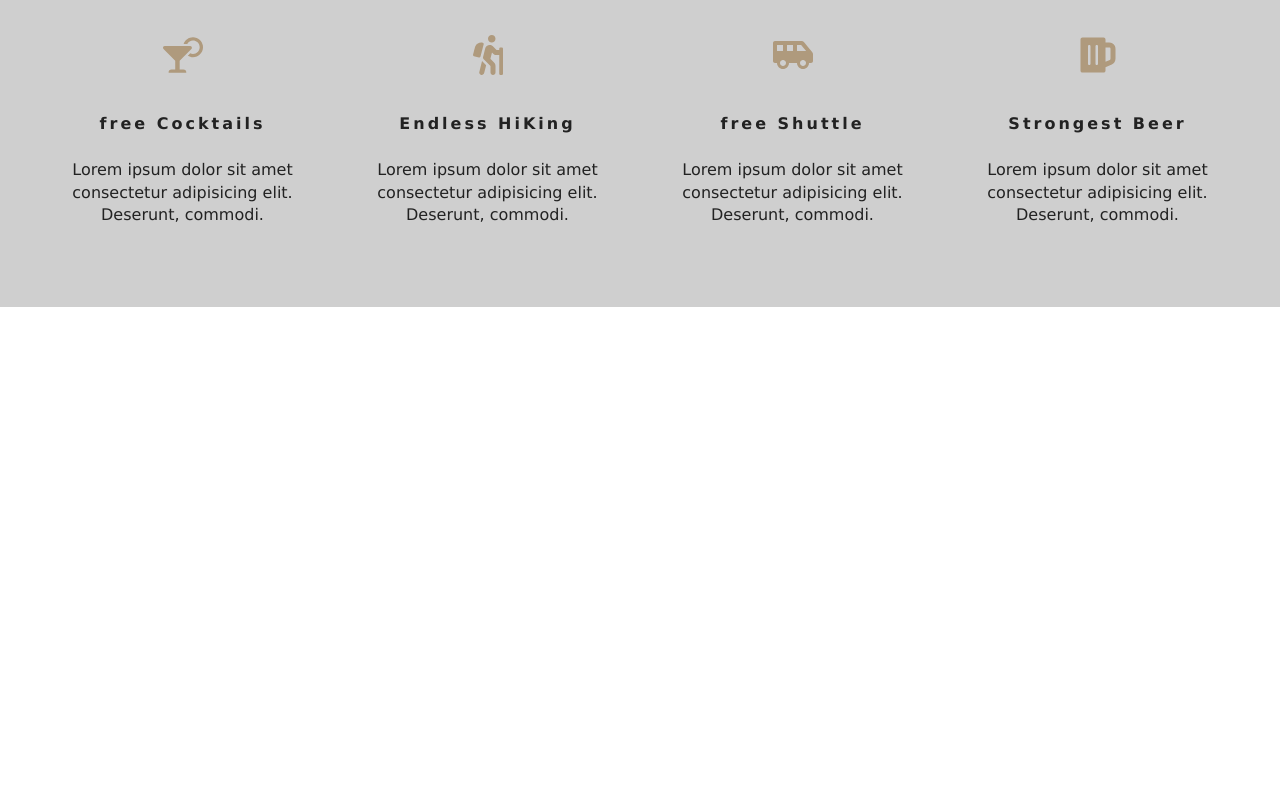
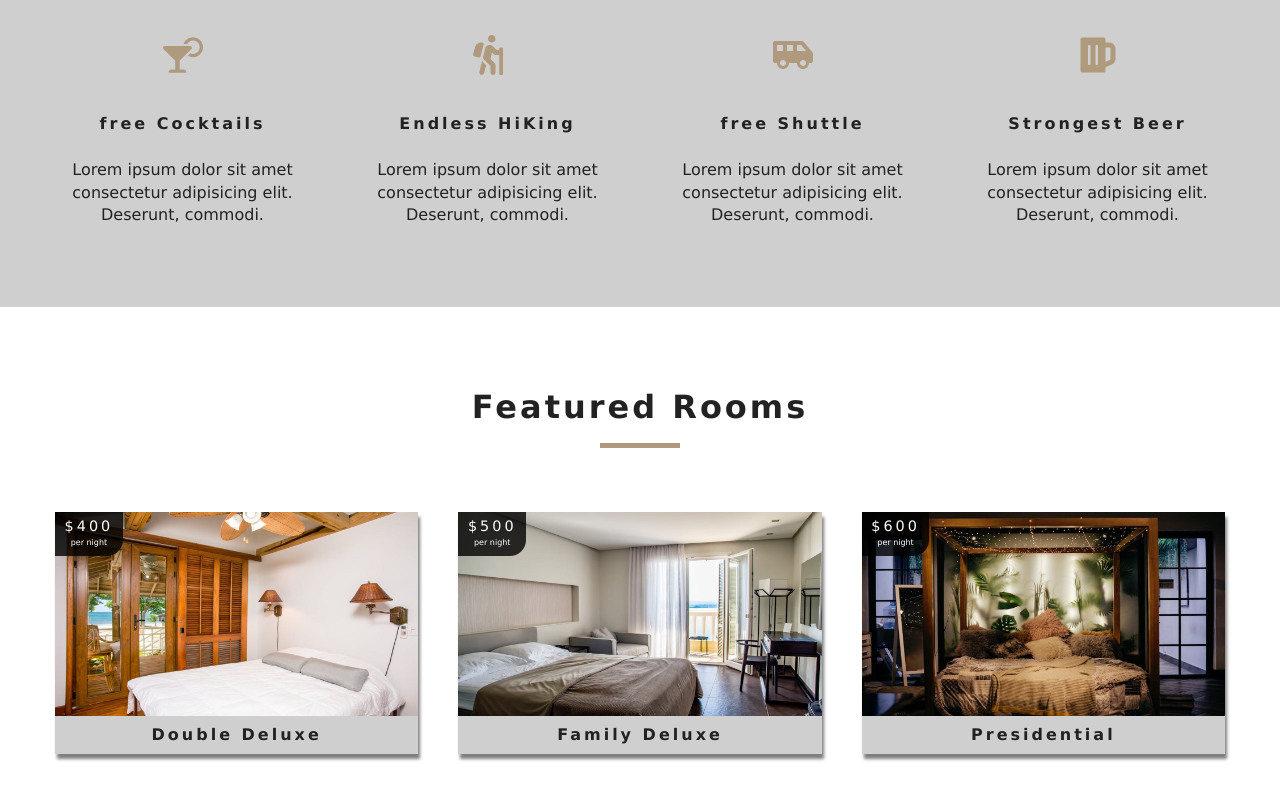
Before and after one commit to sergKenne/react-beach-booking-house-app, a React app: page / in a window 1280 px wide. Shown: the part 972-1772 px from the top of the page. Before the commit the page ends 1279 px from the top, so only its background shows below. Built offline with nearby package versions, Linux system fonts and the light colour scheme.

Commit message:
created featureRoom component

```diff
--- a/package.json
+++ b/package.json
@@ -19,7 +19,6 @@
     "file-loader": "^6.0.0",
     "html-webpack-plugin": "^4.3.0",
     "style-loader": "^1.2.1",
-    "url-loader": "^4.1.0",
     "webpack": "^4.44.1",
     "webpack-cli": "^3.3.12",
     "webpack-dev-server": "^3.11.0"
--- a/src/App.js
+++ b/src/App.js
@@ -6,19 +6,60 @@ import SingleRoom from './pages/SingleRoom';
 import Rooms from './pages/Rooms';
 import Navbar from './components/Navbar'
 import { Switch, Route } from 'react-router-dom';
+import {roomsContext} from './context';
+import items from './data';
 
 class App extends Component {
+  constructor(props) {
+    super(props);
+    this.state = {
+      rooms: [],
+      sortedRooms: [],
+      featuredRooms: [],
+      loading: true,
+    };
+  }
+
+  componentDidMount() {
+    let rooms =  this.formatItems(items);
+    let featuredRooms = rooms.filter(room => room.featured === true)
+    console.log(rooms);
+    this.setState({
+      rooms,
+      featuredRooms,
+      sortedRooms:rooms,
+      loading: false
+    });
+  }
+
+  formatItems(items) {
+    let tempItems = items.map(item => {
+      let id = item.sys.id;
+      let images = item.fields.images.map(image => {
+        return image.fields.file.url
+      });
+      let room = {...item.fields, id, images}
+      return room
+    })
+
+    return tempItems;
+  }
+
+
+
   render() {
     return (
+      <roomsContext.Provider value={this.state}>
         <>
           <Navbar />
           <Switch>
             <Route exact path="/" component={Home} />
             <Route exact path="/rooms/" component={Rooms} />
-          <Route exact path="/rooms/:id" component={SingleRoom} />
+            <Route exact path="/rooms/:slug" component={SingleRoom} />
             <Route component={Error} />
           </Switch>
         </>
+      </roomsContext.Provider>
     );
   }
 }
--- /dev/null
+++ b/src/components/FeatureRooms.js
@@ -0,0 +1,24 @@
+import React, {useContext} from 'react';
+import {roomsContext} from '../context';
+import Loading from './Loading'
+import Title from './Title';
+import Room from './Room';
+
+const FeatureRooms = () => {
+    const roomsData = useContext(roomsContext);
+    const { rooms, featuredRooms, loading, sortedRooms } = roomsData;
+    return (
+        <section className="featured-rooms">
+          <Title title="featured rooms"/>
+          <div className="featured-rooms-center">
+            {
+                loading ? <Loading/> : featuredRooms.map(item => {
+                    return <Room key={item.id} room={item}/>
+                })
+            }
+          </div>
+        </section>
+    )
+}
+
+export default FeatureRooms
--- /dev/null
+++ b/src/components/Loading.js
@@ -0,0 +1,12 @@
+import React from 'react'
+import loading from '../images/gif/loading-arrow.gif';
+
+const Loading = () => {
+    return (
+        <div className="loading">
+            <img src={loading} alt="loading" />
+        </div>
+    )
+}
+
+export default Loading
--- /dev/null
+++ b/src/components/Room.js
@@ -0,0 +1,23 @@
+import React from 'react'
+import { Link } from 'react-router-dom';
+
+const Room = ({room}) => {
+    const {name, slug, images, price} = room;
+    return (
+        <article className="room">
+            <div className="img-container">
+                <img src={images[0]} alt="single room"/>
+                <div className="price-top">
+                    <h6>${price}</h6>
+                    <p>per night</p>
+                </div>
+                <Link className="btn-primary room-link" to={`/rooms/${slug}`}>
+                    Features
+                </Link>
+            </div>
+            <p className="room-info">{name}</p>
+        </article>
+    )
+}
+
+export default Room
--- /dev/null
+++ b/src/context.js
@@ -0,0 +1,3 @@
+import React from 'react';
+
+export const roomsContext = React.createContext();
--- a/src/pages/Home.js
+++ b/src/pages/Home.js
@@ -3,6 +3,7 @@ import Hero from '../components/Hero'
 import Banner from '../components/Banner'
 import { Link } from 'react-router-dom';
 import Services from '../components/Services';
+import FeatureRooms from '../components/FeatureRooms';
 const Home = () => {
   return (
     <>
@@ -17,6 +18,7 @@ const Home = () => {
             </Banner>
         </Hero>
         <Services/>
+        <FeatureRooms/>
     </>
    )
 };
--- a/src/styles/app.css
+++ b/src/styles/app.css
@@ -270,3 +270,244 @@ h6 {
   }
 }
 /*end of services */
+/* featured rooms */
+
+.featured-rooms {
+  padding: 5rem 0;
+}
+.featured-rooms-center {
+  width: 80vw;
+  margin: 0 auto;
+  display: grid;
+  grid-template-columns: repeat(auto-fit, minmax(270px, 1fr));
+  grid-row-gap: 2rem;
+  grid-column-gap: 40px;
+}
+@media screen and (min-width: 776px) {
+  .featured-rooms-center {
+    width: 90vw;
+    grid-template-columns: repeat(auto-fit, minmax(330px, 1fr));
+  }
+}
+@media screen and (min-width: 992px) {
+  .featured-rooms-center {
+    width: 95vw;
+    max-width: 1170px;
+  }
+}
+/* end pf featured rooms */
+/* room */
+.room {
+  box-shadow: var(--lightShadow);
+  transition: var(--mainTransition);
+}
+.room:hover {
+  box-shadow: var(--darkShadow);
+}
+
+.img-container {
+  position: relative;
+}
+.img-container img {
+  width: 100%;
+  display: block;
+  transition: var(--mainTransition);
+}
+.price-top {
+  position: absolute;
+  top: 0;
+  left: 0;
+  background: rgba(0, 0, 0, 0.8);
+  color: var(--mainWhite);
+  padding: 0.3rem 0.6rem 0.5rem;
+  border-bottom-right-radius: 1rem;
+  font-size: 0.5rem;
+  text-align: center;
+  transition: var(--mainTransition);
+}
+.price-top h6 {
+  margin-bottom: 0;
+  font-size: 0.9rem;
+  font-weight: 300;
+  letter-spacing: var(--mainSpacing);
+}
+.room-link {
+  position: absolute;
+  top: 50%;
+  left: 50%;
+  transform: scale(0);
+  transition: all 0.3s linear;
+}
+.img-container:hover {
+  background: rgba(0, 0, 0, 0.8);
+}
+.img-container:hover img {
+  opacity: 0.3;
+}
+.img-container:hover .price-top {
+  opacity: 0;
+}
+.img-container:hover .room-link {
+  transform: translate(-50%, -50%) scale(1);
+}
+.room-info {
+  background: var(--darkGrey);
+  text-transform: capitalize;
+  padding: 0.5rem 0;
+  text-align: center;
+  font-weight: 700;
+  letter-spacing: var(--mainSpacing);
+}
+/* end of room  */
+/* single room*/
+
+.single-room {
+  padding: 5rem 0 0 0;
+}
+.single-room-images {
+  width: 80vw;
+  margin: 0 auto;
+  display: grid;
+  grid-template-columns: repeat(auto-fit, minmax(350px, 1fr));
+  grid-row-gap: 2rem;
+  grid-column-gap: 50px;
+}
+.single-room-images img {
+  width: 100%;
+  display: block;
+}
+.single-room-info {
+  width: 80vw;
+  display: grid;
+  grid-template-columns: 1fr;
+  margin: 2rem auto;
+}
+.desc,
+.info {
+  margin: 1rem 0;
+}
+.desc h3 {
+  text-transform: capitalize;
+  letter-spacing: var(--mainSpacing);
+}
+.desc p {
+  line-height: 1.5;
+}
+.info h3,
+.info h6 {
+  text-transform: capitalize;
+  letter-spacing: var(--mainSpacing);
+}
+
+.info h6 {
+  font-weight: 300;
+}
+.room-extras {
+  width: 80vw;
+  margin: 0 auto 3rem auto;
+}
+.room-extras h6 {
+  text-transform: capitalize;
+  letter-spacing: var(--mainSpacing);
+}
+.extras {
+  list-style-type: none;
+  display: grid;
+  grid-template-columns: repeat(auto-fit, minmax(330px, 1fr));
+  grid-column-gap: 2rem;
+  grid-row-gap: 1rem;
+}
+@media screen and (min-width: 992px) {
+  .single-room-images,
+  .single-room-info,
+  .room-extras {
+    width: 95vw;
+    max-width: 1170px;
+  }
+  .single-room-info {
+    display: grid;
+    grid-template-columns: 1fr 1fr;
+    grid-column-gap: 2rem;
+  }
+  .info {
+    padding-left: 3rem;
+  }
+}
+/* end of single room*/
+/* roomlist */
+.roomslist {
+  padding: 5rem 0;
+}
+.roomslist-center {
+  width: 80vw;
+  margin: 0 auto;
+  display: grid;
+  grid-template-columns: repeat(auto-fill, minmax(270px, 1fr));
+  grid-row-gap: 2rem;
+  grid-column-gap: 30px;
+}
+
+@media screen and (min-width: 776px) {
+  .roomslist-center {
+    width: 90vw;
+  }
+}
+@media screen and (min-width: 992px) {
+  .roomslist-center {
+    width: 95vw;
+    max-width: 1170px;
+  }
+}
+/* end of roomlist */
+/*  rooms fitler*/
+.filter-container {
+  padding: 5rem 0;
+}
+.filter-form {
+  width: 60vw;
+  margin: 0 auto;
+  display: grid;
+  grid-template-columns: repeat(auto-fit, minmax(202px, 1fr));
+  grid-row-gap: 2rem;
+  grid-column-gap: 40px;
+}
+.form-group {
+  text-transform: capitalize;
+}
+.form-group label {
+  display: block;
+  letter-spacing: var(--mainSpacing);
+  margin-bottom: 0.5rem;
+}
+.form-control {
+  width: 100%;
+  background: transparent;
+  font-size: 1rem;
+}
+.size-inputs {
+  display: flex;
+}
+.size-input {
+  width: 40%;
+  padding: 0.2rem;
+  border: 1px solid var(--mainBlack);
+  border-radius: 0.3rem;
+  margin-right: 0.3rem;
+}
+.single-extra label {
+  display: inline-block;
+  font-size: 0.8rem;
+  margin-left: 0.5rem;
+}
+@media screen and (min-width: 776px) {
+  .filter-form {
+    width: 70vw;
+  }
+}
+@media screen and (min-width: 992px) {
+  .filter-form {
+    width: 95vw;
+    max-width: 1170px;
+  }
+}
+/* end of rooms fitler*/
```
Also changed, not shown: src/index.js (+5 -3 lines), 1 other file (tests, documents, lock files or other folders). Lines whose indentation alone changed are shown as unchanged.
